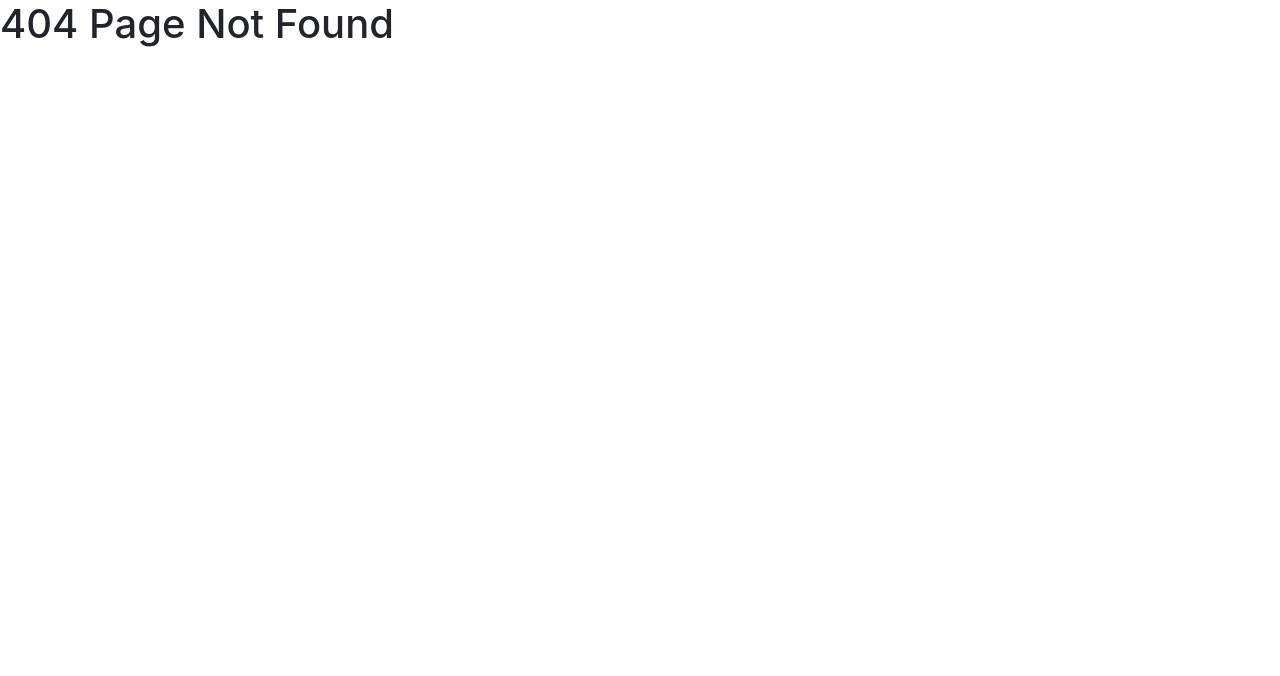
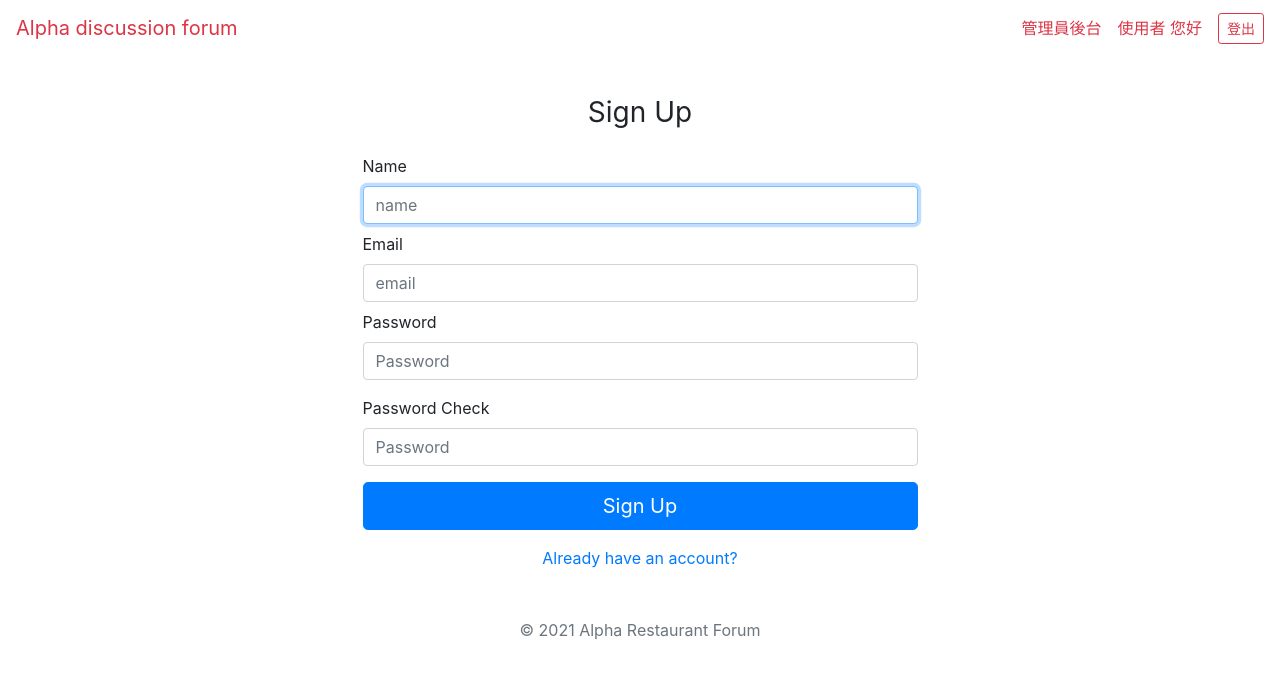
Before and after one commit to Peipeii/ForumVue, a Vue app: page /#/signup in a window 1280 px wide. Before the commit this address had no page. Shown: the top 676 px of the page. Built offline with nearby package versions, Linux system fonts and the light colour scheme.

Commit message:
feat: add signin/signup/navbar

```diff
--- a/package.json
+++ b/package.json
@@ -8,6 +8,11 @@
     "lint": "vue-cli-service lint"
   },
   "dependencies": {
+    "@fortawesome/fontawesome-svg-core": "^1.2.36",
+    "@fortawesome/free-brands-svg-icons": "^5.15.4",
+    "@fortawesome/free-regular-svg-icons": "^5.15.4",
+    "@fortawesome/free-solid-svg-icons": "^5.15.4",
+    "@fortawesome/vue-fontawesome": "^2.0.2",
     "bootstrap": "^4.6.0",
     "core-js": "^3.6.5",
     "jquery": "^3.5.1",
@@ -16,6 +21,7 @@
     "vue-router": "^3.2.0"
   },
   "devDependencies": {
+    "@fortawesome/fontawesome-free": "^5.15.4",
     "@vue/cli-plugin-babel": "~4.5.0",
     "@vue/cli-plugin-eslint": "~4.5.0",
     "@vue/cli-plugin-router": "^4.5.13",
--- a/src/App.vue
+++ b/src/App.vue
@@ -1,36 +1,20 @@
 <template>
   <div id="restaurant-forum">
-    <router-view />
+    <Navbar />
+    <main class="mt-5">
+      <router-view />
+    </main>
   </div>
 </template>
 
 <script>
-import "bootstrap"; // js
-import "bootstrap/dist/css/bootstrap.min.css";
+import 'bootstrap' // js
+import 'bootstrap/dist/css/bootstrap.min.css'
+import Navbar from './components/Navbar'
+
 export default {
-  name: "App",
-};
+  components: {
+    Navbar
+  }
+}
 </script>
-
-<style>
-#app {
-  font-family: Avenir, Helvetica, Arial, sans-serif;
-  -webkit-font-smoothing: antialiased;
-  -moz-osx-font-smoothing: grayscale;
-  text-align: center;
-  color: #2c3e50;
-}
-
-#nav {
-  padding: 30px;
-}
-
-#nav a {
-  font-weight: bold;
-  color: #2c3e50;
-}
-
-#nav a.router-link-exact-active {
-  color: #42b983;
-}
-</style>
--- /dev/null
+++ b/src/components/Navbar.vue
@@ -0,0 +1,57 @@
+<template>
+  <nav class="navbar navbar-expand-lg fixed-top navbar-dark bg-white">
+    <router-link
+      class="navbar-brand text-danger"
+      to="/"
+    >
+      Alpha discussion forum
+    </router-link>
+
+
+
+    <a
+      class="navbar-toggler text-danger pointer-link"
+      data-toggle="collapse"
+      data-target="#navbarSupportedContent"
+      aria-controls="navbarSupportedContent"
+      aria-expanded="false"
+      aria-label="Toggle navigation">
+      <span><font-awesome-icon icon="hamburger" size='lg'/></span>
+    </a>
+
+    <div
+      id="navbarSupportedContent"
+      class="navbar-collapse collapse"
+    >
+      <div class="ml-auto d-flex align-items-center">
+        <!-- is user is admin -->
+        <router-link
+          to="#"
+          class="text-danger mr-3"
+        >
+         管理員後台
+       </router-link>
+
+        <!-- is user is login -->
+        <router-link
+          to="#"
+          class="text-danger mr-3"
+        >
+          使用者 您好
+        </router-link>
+        <button
+          type="button"
+          class="btn btn-sm btn-outline-danger my-2 my-sm-0"
+        >
+          登出
+        </button>
+      </div>
+    </div>
+  </nav>
+</template>
+
+<style>
+  .pointer-link {
+      cursor: pointer;
+  }
+</style>
--- a/src/main.js
+++ b/src/main.js
@@ -1,7 +1,15 @@
 import Vue from 'vue'
 import App from './App.vue'
 import router from './router'
+import { library } from '@fortawesome/fontawesome-svg-core'
+import { faHamburger } from '@fortawesome/free-solid-svg-icons'
+import { faFontAwesome } from '@fortawesome/free-brands-svg-icons'
+import { FontAwesomeIcon } from '@fortawesome/vue-fontawesome'
 
+// 加入到fontawesome-svg-core的library裡,藉由此概念可降低打包後檔案的大小。
+library.add(faHamburger, faFontAwesome)
+// 註冊全局組件
+Vue.component('font-awesome-icon', FontAwesomeIcon)
 Vue.config.productionTip = false
 
 new Vue({
--- a/src/router/index.js
+++ b/src/router/index.js
@@ -1,10 +1,21 @@
 import Vue from 'vue'
 import VueRouter from 'vue-router'
 import NotFound from '../views/NotFound.vue'
+import SignIn from '../views/SignIn.vue'
 
 Vue.use(VueRouter)
 
 const routes = [
+  {
+    path: '/signin',
+    name: 'sign-in',
+    component: SignIn
+  },
+  {
+    path: '/signup',
+    name: 'sign-up',
+    component: () => import('../views/SignUp.vue')
+  },
   {
     path: '*', // 「所有的網址」
     name: 'not-found',
--- /dev/null
+++ b/src/views/SignIn.vue
@@ -0,0 +1,75 @@
+<template>
+  <div class="container d-flex justify-content-center py-5">
+    <form
+      class="w-50"
+      @submit.prevent.stop="handleSubmit">
+      <div class="text-center mb-4">
+        <h1 class="h3 mb-3 font-weight-normal">Sign In</h1>
+      </div>
+
+      <div class="form-label-group mb-2">
+        <label for="email">Email</label>
+        <input
+          id="email"
+          v-model="email"
+          name="email"
+          type="email"
+          class="form-control"
+          placeholder="email"
+          autocomplete="username"
+          required
+        />
+      </div>
+
+      <div class="form-label-group mb-3">
+        <label for="password">Password</label>
+        <input
+          id="password"
+          v-model="password"
+          name="password"
+          type="password"
+          class="form-control"
+          placeholder="Password"
+          autocomplete="new-password"
+          required
+        />
+      </div>
+
+      <button class="btn btn-lg btn-primary btn-block mb-3" type="submit">
+        Submit
+      </button>
+
+      <div class="text-center mb-3">
+        <p>
+          No account?
+          <router-link to="/signup"> Create an account</router-link>
+        </p>
+      </div>
+
+      <p class="mt-5 mb-3 text-muted text-center">
+        &copy; 2021 AlphaForum Inc.
+      </p>
+    </form>
+  </div>
+</template>
+
+<script>
+export default {
+  data() {
+    return {
+      email: '',
+      password: ''
+    }
+  },
+  methods: {
+    handleSubmit(){
+      const data = JSON.stringify({
+        email: this.email,
+        password: this.password
+      })
+
+      console.log('handleSubmit', data)
+    }
+  }
+}
+</script>
--- /dev/null
+++ b/src/views/SignUp.vue
@@ -0,0 +1,106 @@
+<template>
+  <div class="container d-flex justify-content-center py-5">
+    <form
+      class="w-50"
+      @submit.prevent.stop="handleSubmit">
+      <div class="text-center mb-4">
+        <h1 class="h3 mb-3 font-weight-normal">Sign Up</h1>
+      </div>
+
+      <div class="form-label-group mb-2">
+        <label for="name">Name</label>
+        <input
+          id="name"
+          v-model="name"
+          name="name"
+          type="text"
+          class="form-control"
+          placeholder="name"
+          required
+          autofocus
+        />
+      </div>
+
+      <div class="form-label-group mb-2">
+        <label for="email">Email</label>
+        <input
+          id="email"
+          v-model="email"
+          name="email"
+          type="email"
+          class="form-control"
+          placeholder="email"
+          autocomplete="username"
+          required
+        />
+      </div>
+
+      <div class="form-label-group mb-3">
+        <label for="password">Password</label>
+        <input
+          id="password"
+          v-model="password"
+          name="password"
+          type="password"
+          class="form-control"
+          placeholder="Password"
+          autocomplete="new-password"
+          required
+        />
+      </div>
+
+      <div class="form-label-group mb-3">
+        <label for="password-check">Password Check</label>
+        <input
+          id="password-check"
+          v-model="passwordCheck"
+          name="password-check"
+          type="password"
+          class="form-control"
+          placeholder="Password"
+          autocomplete="new-password"
+          required
+        />
+      </div>
+
+      <button class="btn btn-lg btn-primary btn-block mb-3" type="submit">
+        Sign Up
+      </button>
+
+      <div class="text-center mb-3">
+        <p>
+          <router-link to="/signin">Already have an account?</router-link>
+        </p>
+      </div>
+
+      <p class="mt-5 mb-3 text-muted text-center">
+        &copy; 2021 Alpha Restaurant Forum
+      </p>
+    </form>
+  </div>
+</template>
+
+<script>
+export default {
+  data() {
+    return {
+      name: '',
+      email: '',
+      password: '',
+      passwordCheck: ''
+    }
+  },
+  methods: {
+    handleSubmit(){
+      const data = JSON.stringify({
+        name: this.name,
+        email: this.email,
+        password: this.password,
+        passwordCheck: this.passwordCheck
+      })
+
+      console.log('handleSubmit', data)
+    }
+  }
+}
+</script>
```
Also changed, not shown: 1 other file (tests, documents, lock files or other folders).
